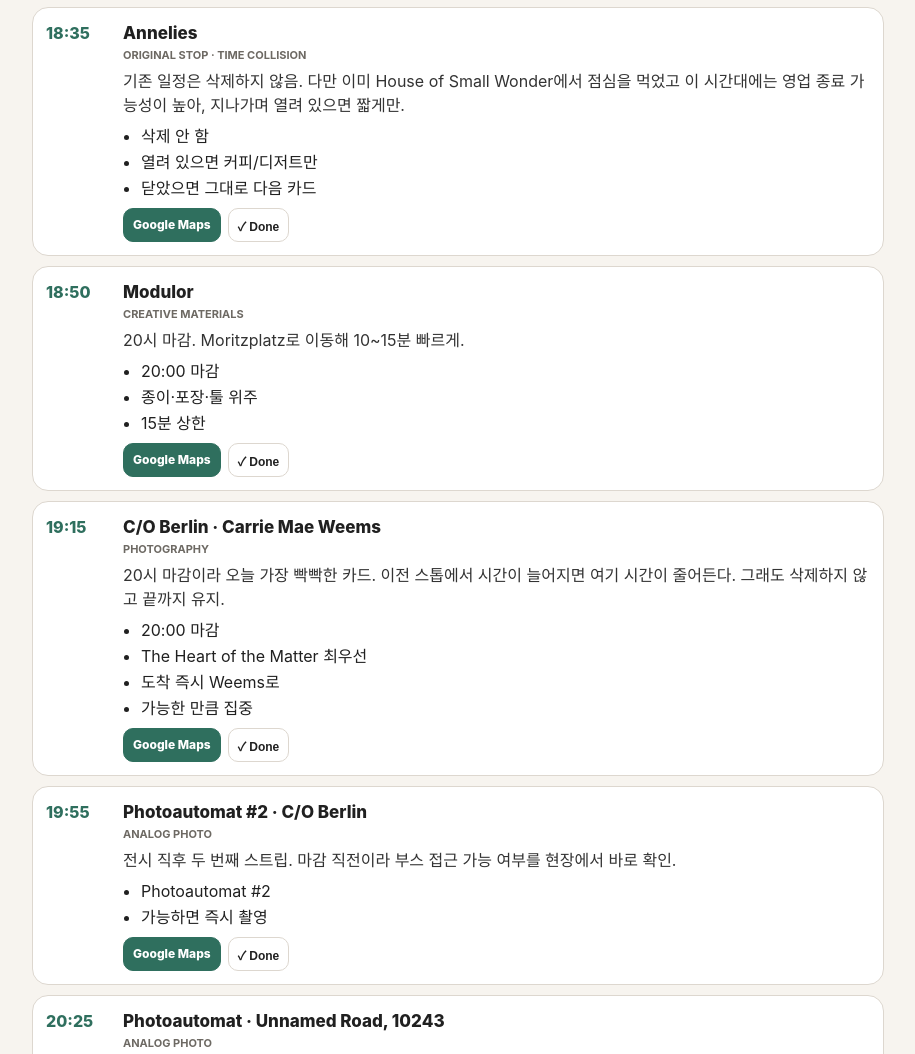
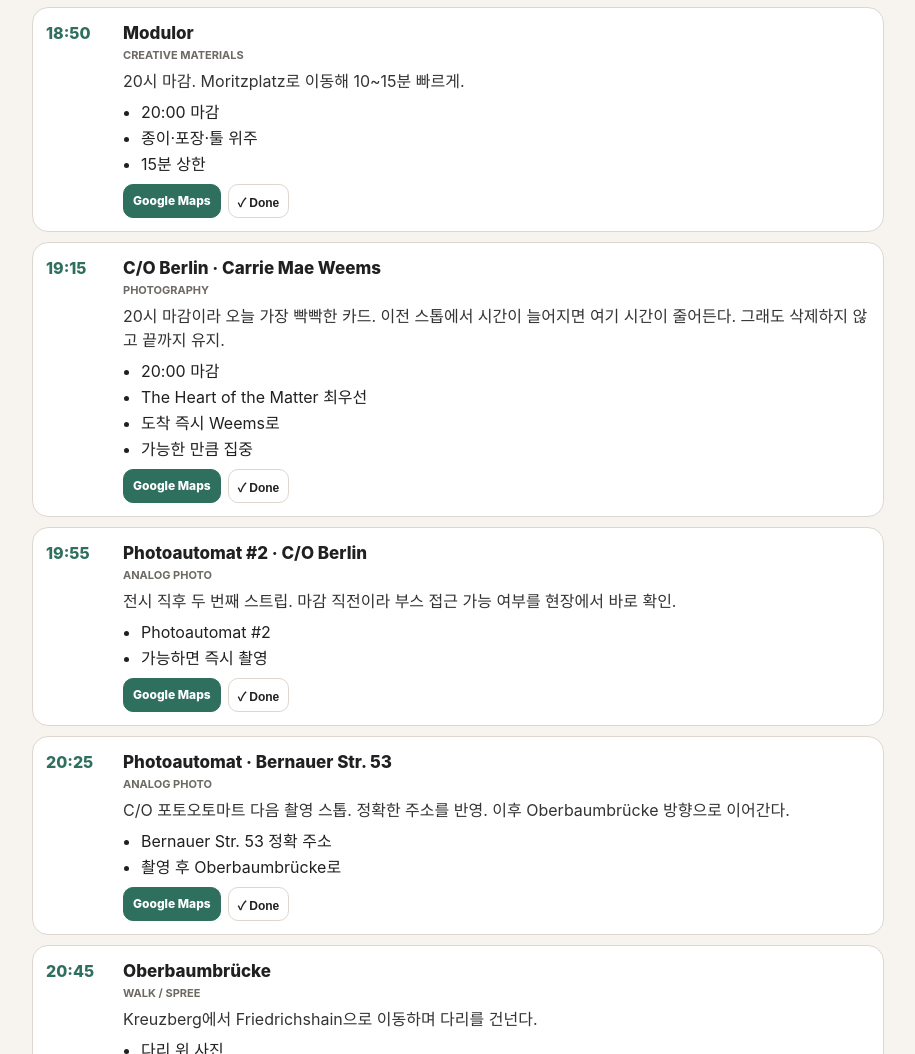
Before and after one commit to Hejonej/Paris-2026, a plain HTML site: page berlin.html in a window 1280 px wide. Shown: the part 7768-8822 px from the top of the page, without its empty margins (182-1097 px from the left). Drawn offline with Linux system fonts and the light colour scheme.

Commit message:
Update Annelies and Photoautomat address

```diff
--- a/berlin.html
+++ b/berlin.html
@@ -57,11 +57,11 @@
 ['17:35','Voo Store · MUST','Concept Store','빈티지 5곳 제한과 별개로 무조건 유지하는 필수 스톱.','Voo Store Oranienstraße 24 Berlin','19:00 마감|MUST|패션·책·오브제'],
 ['17:55','Motto Berlin','Independent Publishing','Trendy Army와 같은 Skalitzer Straße 라인. 현재 확인되는 수요일 마감 19:00이라 Army보다 먼저.','Motto Berlin Skalitzer Straße 68 Berlin','19:00 마감|10분 상한'],
 ['18:10','Trendy Army Store · CORE · FIELD JACKET 1순위','Military Vintage','핵심 빈티지 5곳 중 필드자켓 확정타. Motto에서 거의 바로 옆이고 20시까지라 마지막에 집중해서 본다.','Trendy Army Store Skalitzer Straße 62 Berlin','20:00 마감|M-65 / field jacket 바로 묻기|올리브·세이지 우선|CORE'],
-['18:35','Annelies','Original Stop · Time Collision','기존 일정은 삭제하지 않음. 다만 이미 House of Small Wonder에서 점심을 먹었고 이 시간대에는 영업 종료 가능성이 높아, 지나가며 열려 있으면 짧게만.','Annelies Görlitzer Straße 68 Berlin','삭제 안 함|열려 있으면 커피/디저트만|닫았으면 그대로 다음 카드'],
+['18:35','Annelies · 오늘 제외','Original Stop','영업시간 안에 도착하기 어려워 오늘 메인 동선에서는 제외. 기록은 유지.','Annelies Görlitzer Straße 68 Berlin','영업시간상 오늘 방문 어려움',false,'hidden'],
 ['18:50','Modulor','Creative Materials','20시 마감. Moritzplatz로 이동해 10~15분 빠르게.','Modulor Prinzenstraße 85 Berlin','20:00 마감|종이·포장·툴 위주|15분 상한'],
 ['19:15','C/O Berlin · Carrie Mae Weems','Photography','20시 마감이라 오늘 가장 빡빡한 카드. 이전 스톱에서 시간이 늘어지면 여기 시간이 줄어든다. 그래도 삭제하지 않고 끝까지 유지.','C/O Berlin Hardenbergstraße 22 Berlin','20:00 마감|The Heart of the Matter 최우선|도착 즉시 Weems로|가능한 만큼 집중'],
 ['19:55','Photoautomat #2 · C/O Berlin','Analog Photo','전시 직후 두 번째 스트립. 마감 직전이라 부스 접근 가능 여부를 현장에서 바로 확인.','C/O Berlin Hardenbergstraße 22 Berlin','Photoautomat #2|가능하면 즉시 촬영'],
-['20:25','Photoautomat · Unnamed Road, 10243','Analog Photo','C/O 포토오토마트 다음, 사용자가 지정한 Unnamed Road 10243 Berlin의 포토오토마트를 회수. 이후 Oberbaumbrücke 방향으로 이어간다.','Unnamed Road 10243 Berlin Germany','현장 위치 확인|촬영 후 Oberbaumbrücke로'],
+['20:25','Photoautomat · Bernauer Str. 53','Analog Photo','C/O 포토오토마트 다음 촬영 스톱. 정확한 주소를 반영. 이후 Oberbaumbrücke 방향으로 이어간다.','Bernauer Str. 53, 10437 Berlin, Germany','Bernauer Str. 53 정확 주소|촬영 후 Oberbaumbrücke로'],
 ['20:45','Oberbaumbrücke','Walk / Spree','Kreuzberg에서 Friedrichshain으로 이동하며 다리를 건넌다.','Oberbaumbrücke Berlin','다리 위 사진|강변 짧게'],
 ['21:05','Photoautomat #4 · RAW 3','Analog Color Photo','컬러 스트립으로 총 4장 컬렉션 완성.','RAW 3 Revaler Straße 99 Berlin','컬러 스트립|RAW Gelände 안 RAW 3 찾기'],
 ['21:20','East Side Gallery','Berlin Wall','장벽 구간을 짧게 실제로 걷는다.','East Side Gallery Berlin','15~20분'],
```
